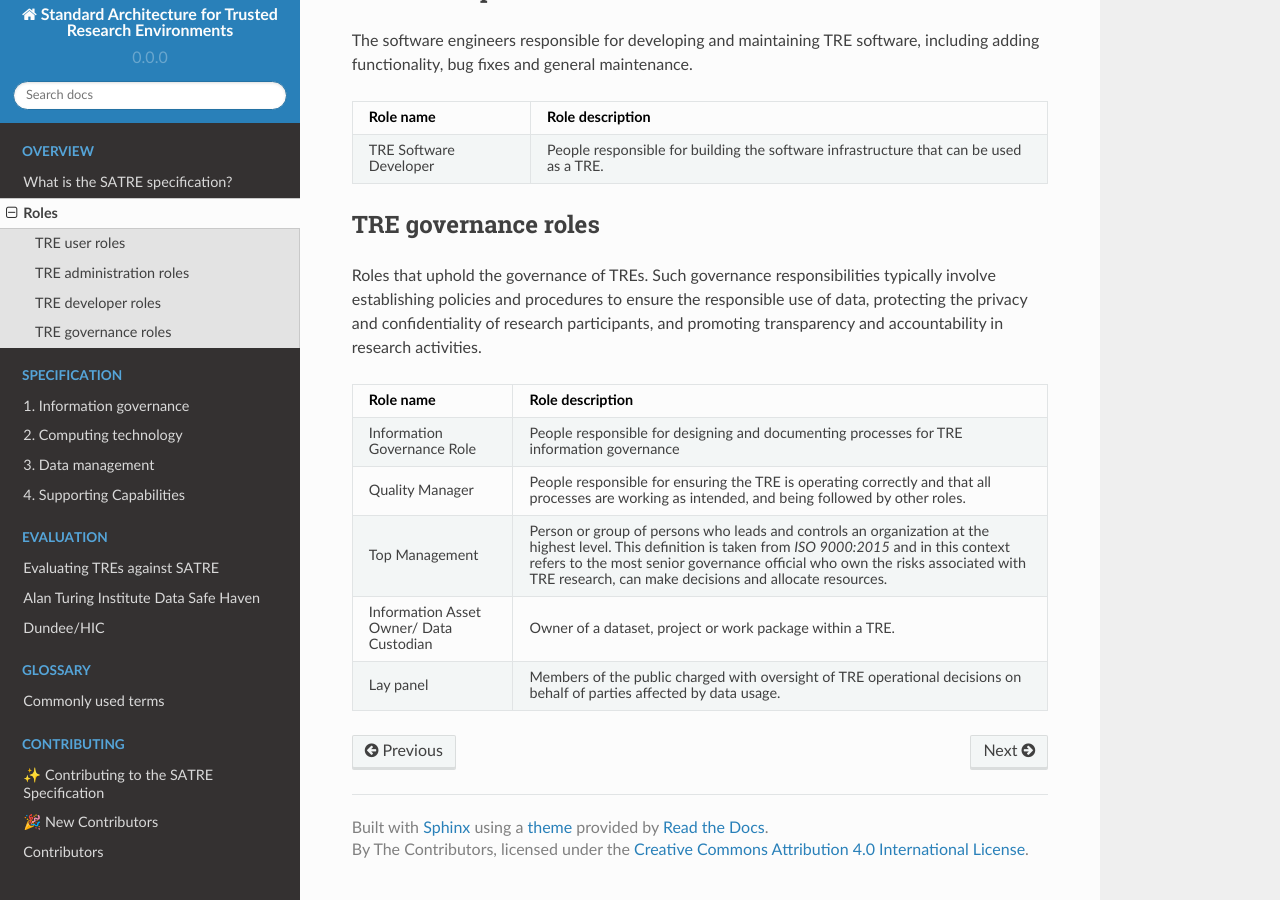
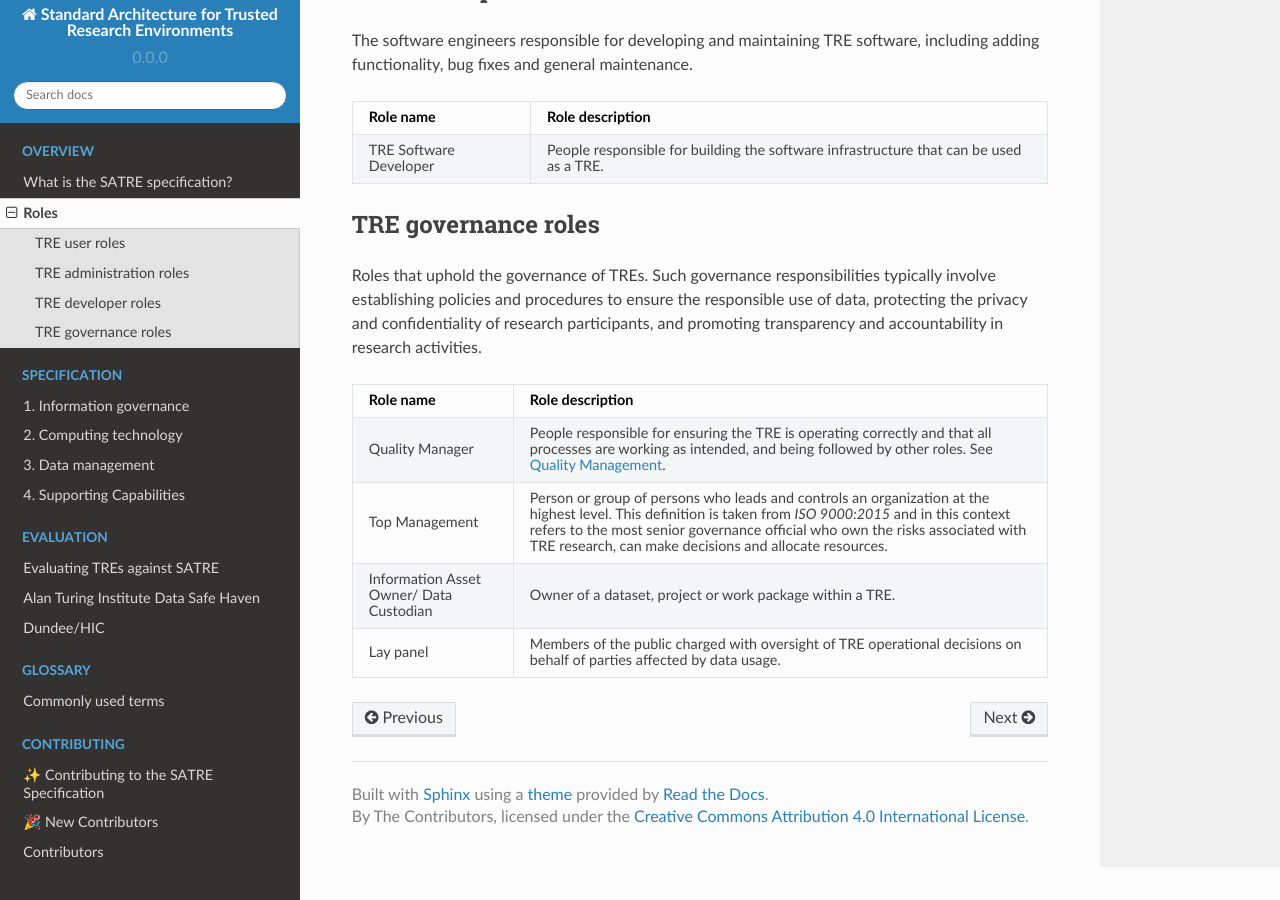
Before and after one commit to sa-tre/satre-specification, a Sphinx documentation site: the page built from docs/source/roles.md, in a window 1280 px wide and 900 px high, scrolled down 900 px. Built offline with Sphinx 7.4.7 and the Read the Docs theme 2.0.0, drawn with Linux system fonts in a browser that asks for light colours.

Commit message:
quality manager is the general IG role

```diff
--- a/docs/source/roles.md
+++ b/docs/source/roles.md
@@ -81,10 +81,8 @@ Such governance responsibilities typically involve establishing policies and pro
 
 * - Role name
   - Role description
-* - Information Governance Role
-  - People responsible for designing and documenting processes for TRE information governance
 * - Quality Manager
-  - People responsible for ensuring the TRE is operating correctly and that all processes are working as intended, and being followed by other roles.
+  - People responsible for ensuring the TRE is operating correctly and that all processes are working as intended, and being followed by other roles. See {ref}`quality_management`.
 * - Top Management
   - Person or group of persons who leads and controls an organization at the highest level. This definition is taken from *ISO 9000:2015* and in this context refers to the most senior governance official who own the risks associated with TRE research, can make decisions and allocate resources.
 * - Information Asset Owner/ Data Custodian
```
Also changed, not shown: docs/source/pillars/information_governance.md (+2 -0 lines).
